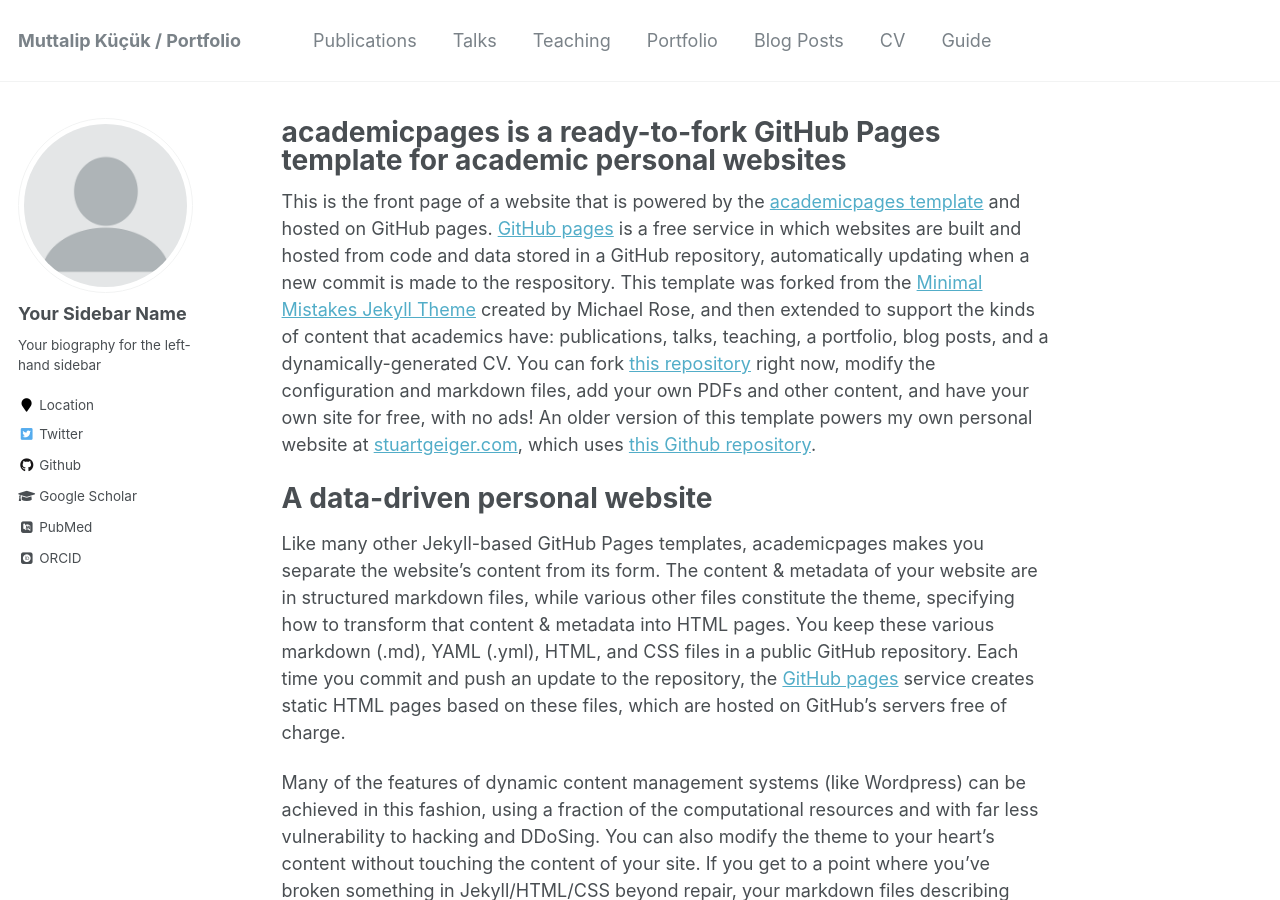
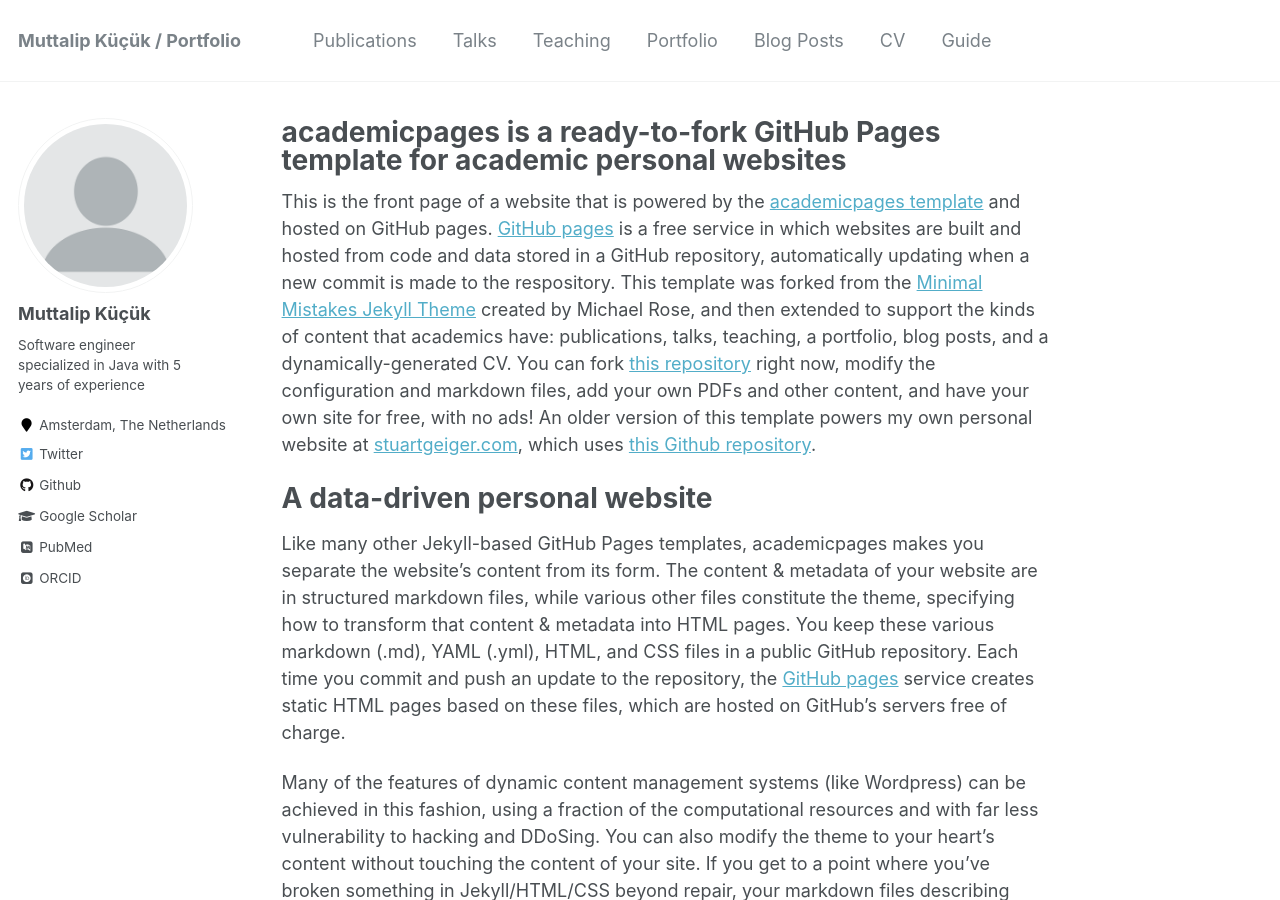
Before and after one commit to muttalipkucuk/muttalipkucuk.github.io, a Jekyll site: the page built from _pages/about.md, in a window 1280 px wide and 900 px high. Built offline with Jekyll 4.4.1, drawn with Linux system fonts in a browser that asks for light colours; some web fonts are replaced.

Commit message:
Update _config.yml

```diff
--- a/_config.yml
+++ b/_config.yml
@@ -80,10 +80,10 @@
 
 # Site Author
 author:
-  name             : "Your Sidebar Name"
+  name             : "Muttalip Küçük"
   avatar           : "profile.png"
-  bio              : "Your biography for the left-hand sidebar"
-  location         : "Location"
+  bio              : "Software engineer specialized in Java with 5 years of experience"
+  location         : "Amsterdam, The Netherlands"
   employer         :
   pubmed           : "https://www.ncbi.nlm.nih.gov/pubmed/?term=john+snow"
   googlescholar    : "http://yourfullgooglescholarurl.com"
```
